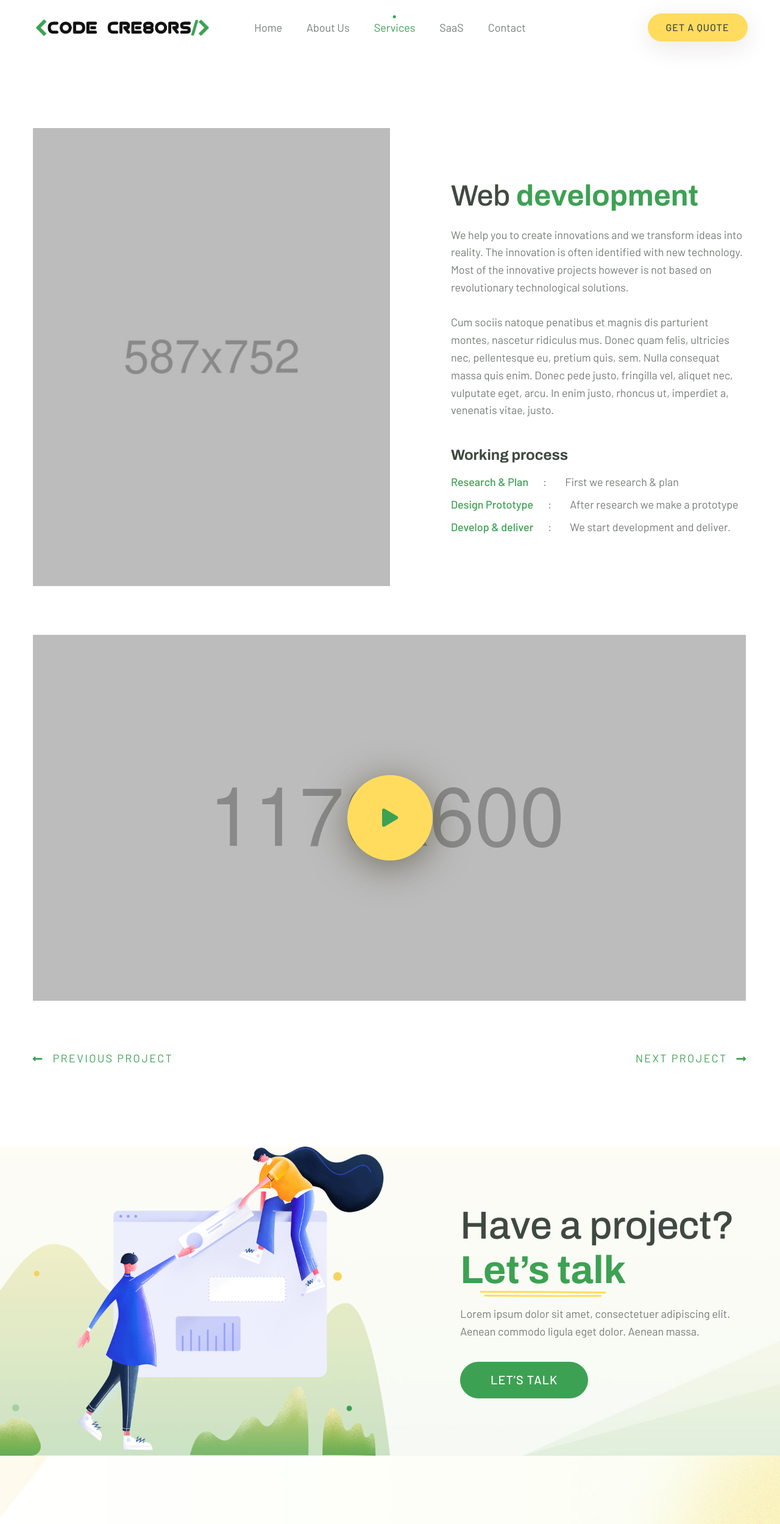
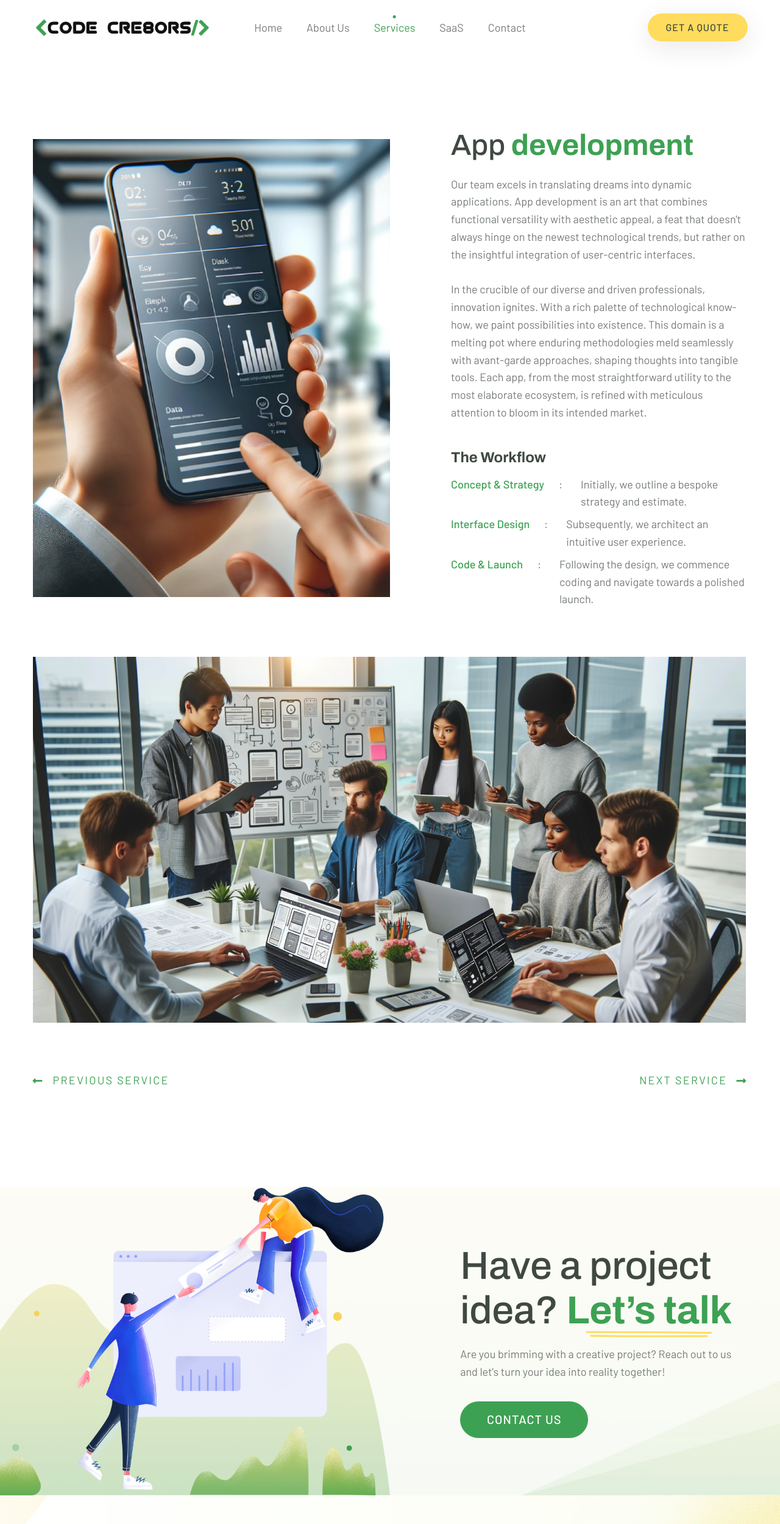
Before and after one commit to bkkwiecien/CODE-CRE8ORS, a plain HTML site: page pages/apps-development-details.html in a window 1280 px wide. Shown: the top 2499 px of the page at 61% size. Drawn offline with Linux system fonts and the light colour scheme.

Commit message:
all html is done

```diff
--- a/pages/apps-development-details.html
+++ b/pages/apps-development-details.html
@@ -57,7 +57,7 @@
           <div class="cs-main_header_center">
             <div class="cs-nav">
               <ul class="cs-nav_list">
-                <li class="menu-item-has-children cs-mega-menu "><a href="index.html">Home</a></li>
+                <li class="menu-item-has-children cs-mega-menu"><a href="index.html">Home</a></li>
                 <li><a href="about.html">About Us</a></li>
                 <li class="menu-item-has-children cs-mega-menu current-menu-item"><a href="service.html">Services</a>
                   <ul class="cs-mega-wrapper">
@@ -110,7 +110,6 @@
     </div>
   </header>
   <!-- End Header Section -->
-
   <div class="cs-height_90 cs-height_lg_80"></div>
 
   <!-- Start Service Details -->
@@ -118,29 +117,29 @@
   <div class="container">
     <div class="cs-frame_2_column">
       <div class="cs-frame_left">
-        <img src="../assets/img/design-agency/portfolio-details1.jpg" alt="Portfolio Image">
+        <img src="../assets/img/cre8ors/service/service_5.png" alt="Portfolio Image">
         <div class="cs-height_0 cs-height_lg_30"></div>
       </div>
       <div class="cs-frame_right cs-space_left_100">
-        <h2>Web  <b class="cs-bold cs-accent_color">development</b></h2>
-        <div>We help you to create innovations and we transform ideas into reality. The innovation is often identified with new technology. Most of the innovative projects however is not based on revolutionary technological solutions. <br><br>
-        Cum sociis natoque penatibus et magnis dis parturient montes, nascetur ridiculus mus. Donec quam felis, ultricies nec, pellentesque eu, pretium quis, sem. Nulla consequat massa quis enim. Donec pede justo, fringilla vel, aliquet nec, vulputate eget, arcu. In enim justo, rhoncus ut, imperdiet a, venenatis vitae, justo.</div>
+        <h2>App  <b class="cs-bold cs-accent_color">development</b></h2>
+        <div>Our team excels in translating dreams into dynamic applications. App development is an art that combines functional versatility with aesthetic appeal, a feat that doesn't always hinge on the newest technological trends, but rather on the insightful integration of user-centric interfaces.<br><br>
+          In the crucible of our diverse and driven professionals, innovation ignites. With a rich palette of technological know-how, we paint possibilities into existence. This domain is a melting pot where enduring methodologies meld seamlessly with avant-garde approaches, shaping thoughts into tangible tools. Each app, from the most straightforward utility to the most elaborate ecosystem, is refined with meticulous attention to bloom in its intended market.</div>
         <div class="cs-height_45 cs-height_lg_15"></div>
-        <h4 class="m-0 cs-bold">Working process</h4>
+        <h4 class="m-0 cs-bold">The Workflow</h4>
         <div class="cs-height_15 cs-height_lg_15"></div>
         <ul class="cs-details_list cs-style1 cs-mp0">
           <li>
-            <div class="cs-list_title"><span class="cs-medium cs-accent_color">Research & Plan</span></div>
-            <div class="cs-list_text">First we  research & plan</div>
+            <div class="cs-list_title"><span class="cs-medium cs-accent_color">Concept & Strategy</span></div>
+            <div class="cs-list_text">Initially, we outline a bespoke strategy and estimate.</div>
           </li>
           <li>
-            <div class="cs-list_title"><span class="cs-medium cs-accent_color">Design Prototype</span></div>
-            <div class="cs-list_text">After research we make a prototype</div>
+            <div class="cs-list_title"><span class="cs-medium cs-accent_color">Interface Design</span></div>
+            <div class="cs-list_text">Subsequently, we architect an intuitive user experience.</div>
           </li>
           <li>
-            <div class="cs-list_title"><span class="cs-medium cs-accent_color">Develop & deliver</span></div>
+            <div class="cs-list_title"><span class="cs-medium cs-accent_color">Code & Launch</span></div>
             <div class="cs-list_text">
-              <div class="cs-portfolio_tags">We start development and deliver.</div>
+              <div class="cs-portfolio_tags">Following the design, we commence coding and navigate towards a polished launch.</div>
             </div>
           </li>
         </ul>
@@ -148,43 +147,44 @@
     </div>
     <div class="cs-height_80 cs-height_lg_40"></div>
     <div class="cs-video_block cs-style3 position-relative">
-      <img src="../assets/img/design-agency/portfolio-details2.jpg" alt="Portfolio Image">
-      <a href="https://www.youtube.com/embed/jRcfE2xxSAw?autoplay=1" class="cs-player_btn cs-video_open cs-center cs-to_up cs-accent_bg_2 cs-accent_color cs-white_hover cs-accent_bg_hover"><i class="fas fa-play"></i></a>
+      <img src="../assets/img/cre8ors/service/service_6.png" alt="Portfolio Image">
+      <!-- <a href="https://www.youtube.com/embed/jRcfE2xxSAw?autoplay=1" class="cs-player_btn cs-video_open cs-center cs-to_up cs-accent_bg_2 cs-accent_color cs-white_hover cs-accent_bg_hover"><i class="fas fa-play"></i></a> -->
     </div>
   </div>
   <div class="cs-height_80 cs-height_lg_40"></div>
   <div class="container">
     <div class="cs-post_pagination cs-style4 text-uppercase cs-accent_color">
-      <div><a href="#" class="cs-previous cs-accent_color_2_hover"><i class="fas fa-long-arrow-alt-left"></i> Previous project</a></div>
-      <div><a href="#" class="cs-next cs-accent_color_2_hover">Next project <i class="fas fa-long-arrow-alt-right"></i></a></div>
+      <div><a href="website-development-details.html" class="cs-previous cs-accent_color_2_hover"><i class="fas fa-long-arrow-alt-left"></i> Previous Service</a></div>
+      <div><a href="saas-development-details.html" class="cs-next cs-accent_color_2_hover">Next Service <i class="fas fa-long-arrow-alt-right"></i></a></div>
     </div>
   </div>
   <div class="cs-height_130 cs-height_lg_70"></div>
   <!-- End Service Details -->
 
   <!-- Start CTA -->
+  <div class="cs-height_30 cs-height_lg_0"></div>
   <div class="cs-cta cs-style5 cs-bg" data-src="../assets/img/design-agency/cta-bg.jpg">
     <div class="container">
       <div class="row">
-        <div class="col-lg-6">
+        <div class="col-lg-6 wow fadeInRight" data-wow-duration="1s" data-wow-delay="0.2s">
           <div class="cs-left_full_width text-center">
             <div class="cs-cta_img"><img src="../assets/img/design-agency/cta-img.png" alt=""></div>
           </div>
         </div>
-        <div class="col-xl-5 offset-xl-1 col-lg-6">
+        <div class="col-xl-5 offset-xl-1 col-lg-6 wow fadeIn" data-wow-duration="1s" data-wow-delay="0.2s">
           <div class="cs-vertical_middle">
             <div class="cs-cta_info">
-              <h2 class="cs-cta_title">Have a project? <b class="cs-accent_color cs-with_bar">
+              <h2 class="cs-cta_title">Have a project idea? <b class="cs-accent_color cs-with_bar">
                 Let’s talk
                 <svg width="208" height="11" viewBox="0 0 208 11" fill="none" xmlns="http://www.w3.org/2000/svg" class="cs-accent_color_2">
                   <path d="M8.90002 10.1C72.2 10.6 135.6 10.7 198.9 10.5C200.8 10.5 200.8 7.49998 198.9 7.49998C135.6 7.79998 72.2 7.69998 8.90002 7.09998C6.90002 7.09998 6.90002 10.1 8.90002 10.1Z" fill="currentColor"/>
                   <path d="M1.90002 3.79999C69.9 3.79999 137.9 4.09999 205.9 4.89999C207.8 4.89999 207.8 1.89999 205.9 1.89999C137.9 1.19999 69.9 0.799988 1.90002 0.799988C-0.0999756 0.799988 -0.0999756 3.79999 1.90002 3.79999Z" fill="currentColor"/>
                 </svg>
               </b></h2>
-              <div class="cs-cta_subtitle">Lorem ipsum dolor sit amet, consectetuer adipiscing elit. Aenean commodo ligula eget dolor. Aenean massa. </div>
+              <div class="cs-cta_subtitle">Are you brimming with a creative project? Reach out to us and let's turn your idea into reality together!</div>
               <div class="cs-cta_btns">
                 <a href="contact.html" class="cs-btn cs-style6 cs-btn_lg cs-rounded text-uppercase cs-medium cs-accent_border cs-accent_bg cs-white cs-accent_10_bg_hover cs-accent_40_border_hover">
-                  <span class="cs-btn_text">Let’s talk</span>
+                  <span class="cs-btn_text">Contact Us</span>
                 </a>
               </div>
             </div>
@@ -254,7 +254,6 @@
   </footer>
   <!-- Footer Section -->
 
-
   <!-- Start Video Popup -->
   <div class="cs-video_popup">
     <div class="cs-video_popup_overlay"></div>
```
Also changed, not shown: pages/contact.html (+10 -10 lines), pages/hosting-details.html (+22 -22 lines), pages/saas-development-details.html (+20 -19 lines), pages/website-development-details.html (+18 -17 lines), assets/img/cre8ors/service/service_1.png (added), assets/img/cre8ors/service/service_3.png (added), assets/img/cre8ors/service/service_4.png (added), assets/img/cre8ors/service/service_5.png (added), assets/img/cre8ors/service/service_6.png (added), assets/img/cre8ors/service/service_7.png (added), assets/img/cre8ors/service/service_8.png (added), 2 other files.
